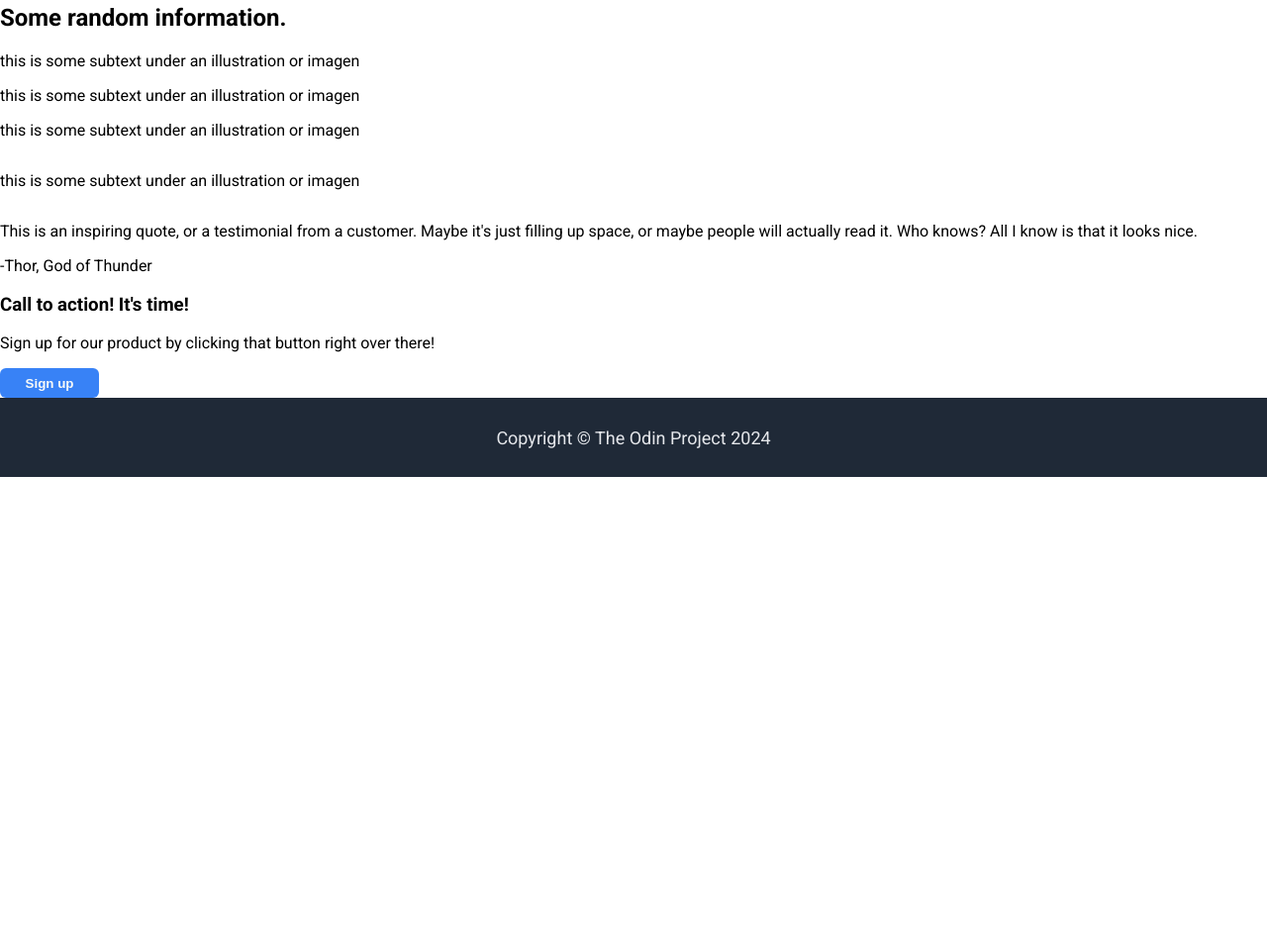
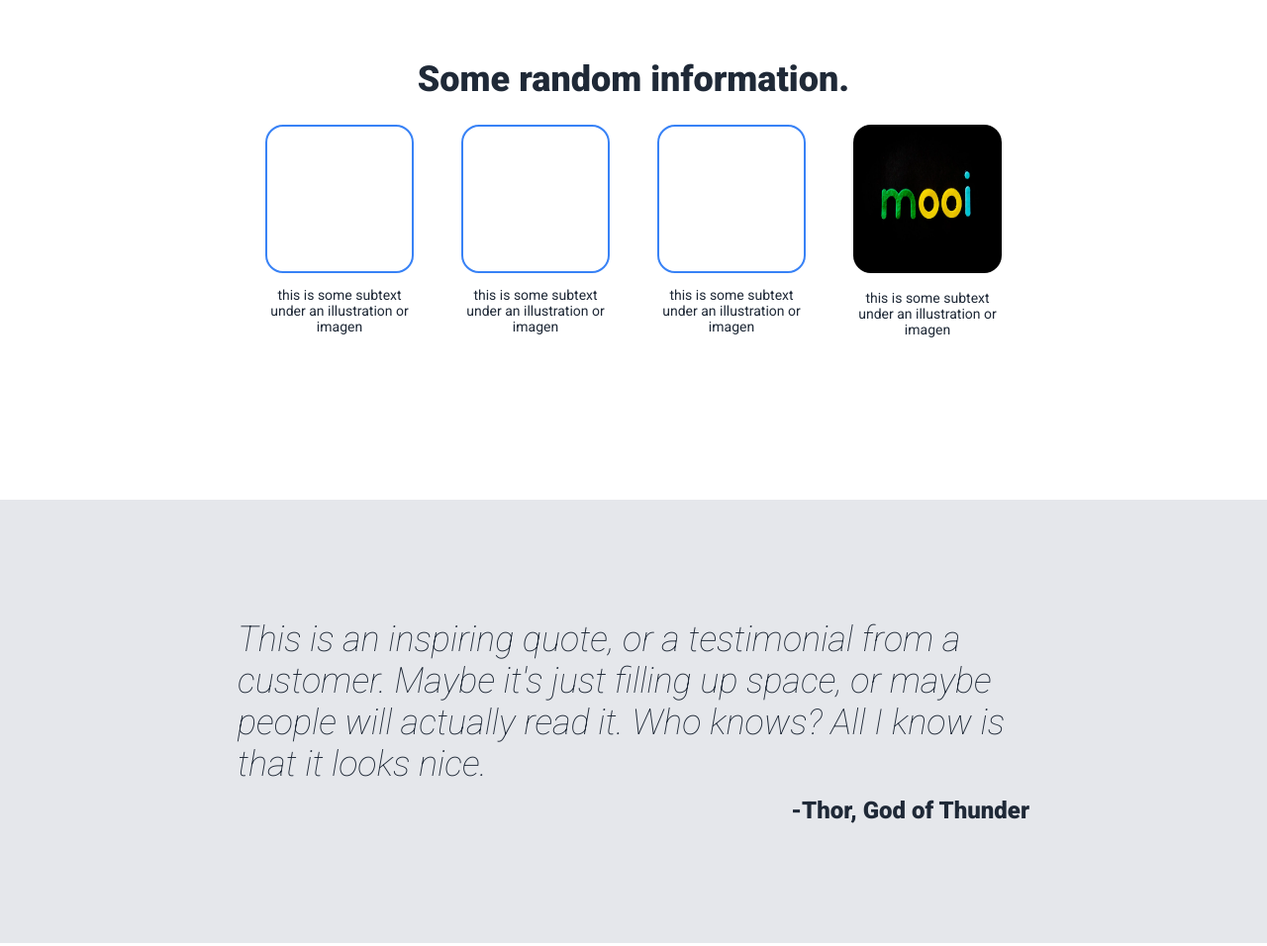
Before and after one commit to alexlm09/landing-page, a plain HTML site: page index.html in a window 1280 px wide. Shown: the part 660-1616 px from the top of the page at 99% size. Before the commit the page ends 1142 px from the top, so only its background shows below. Drawn offline with Linux system fonts and the light colour scheme.

Commit message:
Finished landing page v1

```diff
--- a/index.html
+++ b/index.html
@@ -41,32 +41,39 @@
         <div class="mid-side">
             <div class="random-information">
                 <h2>Some random information.</h2>
+
                 <div class="all-boxes">
+
                     <div class="box-text">
                         <div class="box"></div>
                         <p>this is some subtext under an illustration or imagen</p>
                     </div>
-                    </div>
+
                     <div class="box-text">
                         <div class="box"></div>
                         <p>this is some subtext under an illustration or imagen</p>
                     </div>
-                    </div>
+
                     <div class="box-text">
                         <div class="box"></div>
                         <p>this is some subtext under an illustration or imagen</p>
                     </div>
+
+                    <div class="box-text">
+                        <div>
+                            <img src="./img/head-logo.webp" alt="picture">
                         </div>
-                    <div class="box-text">
-                        <div class="box"></div>
                         <p>this is some subtext under an illustration or imagen</p>
                     </div>
+
                 </div>
             </div>
 
+            <div class="qufa">
                 <div class="quotes">
                     <p>This is an inspiring quote, or a testimonial from a customer. Maybe it's just filling up space, or maybe people will actually read it. Who knows? All I know is that it looks nice.</p>
-                <p>-Thor, God of Thunder</p>
+                    <p class="quote-person">-Thor, God of Thunder</p>
+                </div>
             </div>
 
             <div class="pop-up">
--- a/style.css
+++ b/style.css
@@ -72,6 +72,10 @@ button {
     border-radius: 6px;
 }
 
+.pop-up button {
+    border: 2px #F9FAF8 solid;
+}
+
 .hero h1 {
     margin:0;
     color: #F9FAF8;
@@ -93,8 +97,118 @@ button {
         height: 300px;
     }
 
+.mid-side {
+    display: flex;
+    flex-direction: column;
+    align-items: center;
+}
 
+.random-information {
+    margin-top: 75px;
+    margin-bottom: 150px;
 
+}
+
+.random-information h2 {
+    color: #1F2937;
+    font-size: 36px;
+    font-weight: 900;
+    margin:0;
+    text-align: center;
+    margin-bottom: 25px;
+}
+
+.all-boxes {
+    display: flex;
+    text-align: center;
+    gap: 48px;
+    flex-wrap: wrap;
+}
+
+.box-text {
+    max-width: 150px;
+    color: #1F2937;
+    font-size: 14px;
+}
+
+.box {
+    box-sizing: border-box;
+    border: #3882F6 2px solid;
+    border-radius: 18px;
+    width: 150px;
+    height: 150px;
+    max-width: 150px;
+    max-height: 150px;
+}
+
+.box-text img {
+    box-sizing: border-box;
+    width: 150px;
+    height: 150px;
+    border-radius: 18px;
+    border: none;
+}
+
+.qufa {
+    display: flex;
+    justify-content: center;
+    align-self: stretch;
+    background-color: #E5E7EB;
+    padding: 120px 0px;
+}
+
+.quotes {
+    display: flex;
+    flex-direction: column;
+    justify-content: center;
+    gap: 12px;
+}
+
+.quotes > p {
+    margin: 0;
+    align-self: center;
+    color: #1F2937;
+    font-size: 36px;
+    font-weight: lighter;
+    font-style: italic;
+    max-width: 800px;
+}
+
+.quotes .quote-person {
+    margin: 0;
+    align-self: flex-end;
+    font-size: 24px;
+    font-weight: 900;
+    font-style: normal;
+}
+
+.pop-up {
+    box-sizing: border-box;
+    align-self: center;
+    width: 1000px;
+    height: 150px;
+    display: flex;
+    justify-content: space-between;
+    align-items: center;
+    padding: 0px 150px;
+    background-color: #3882F6;
+    border: none;
+    border-radius: 12px;
+    margin: 120px 0;
+}
+
+.pop-up-text h3 {
+    margin: 0 0 8px 0;
+    color: #F9FAF8;
+    font-size: 24px;
+    font-weight: 900;
+}
+
+.pop-up-text p {
+    margin: 0;
+    color: #E5E7EB;
+    font-size: 18px;
+}
 
 .footer {
     display: flex;
```
Lines whose indentation alone changed are shown as unchanged.
